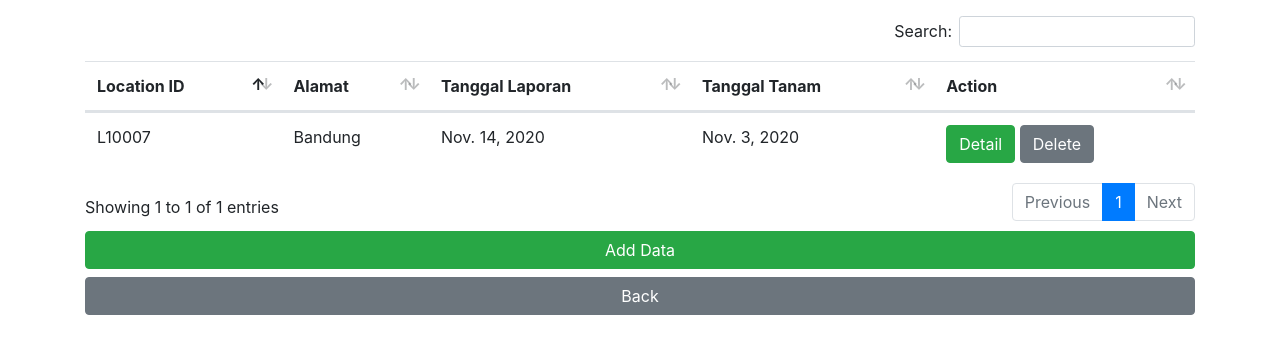
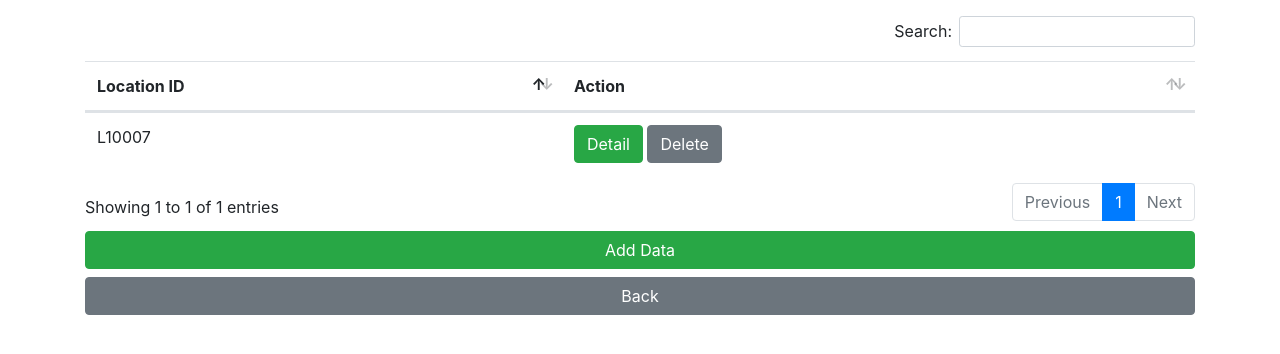
Before and after one commit to adiram17/simuliaproject, a Django app: page /serelia_list in a window 1280 px wide. Shown: the part 56-410 px from the top of the page. Run offline with Django 3.2, Linux system fonts and the light colour scheme; a user stored in the database is signed in; data comes from the database, SQL or seed files in the repository; some libraries are stand-ins or nearby versions.

Commit message:
update template

```diff
--- a/simuliaapp/templates/pages/serelia_list.html
+++ b/simuliaapp/templates/pages/serelia_list.html
@@ -12,9 +12,6 @@
             <thead>
                 <tr>
                     <th>Location ID</th>
-                    <th>Alamat</th>
-                    <th>Tanggal Laporan</th>
-                    <th>Tanggal Tanam</th>
                     <th>Action</th>
                 </tr>
             </thead>
@@ -22,9 +19,6 @@
                 {%for serelia in serelias%}
                 <tr>
                     <td>{{serelia.locationid}}</td>
-                    <td>{{serelia.address}}</td>
-                    <td>{{serelia.created_date}}</td>
-                    <td>{{serelia.plant_date}}</td>
                     <td><a type="button" class="btn btn-success" href="/serelia_detail/{{ serelia.id }}">Detail</a>
                         <button type="button" class="btn btn-secondary" data-toggle="modal" data-target="#exampleModal"
                         data-sereliaid="{{ serelia.id }}" data-serelialocationid="{{ serelia.locationid }}">
```
